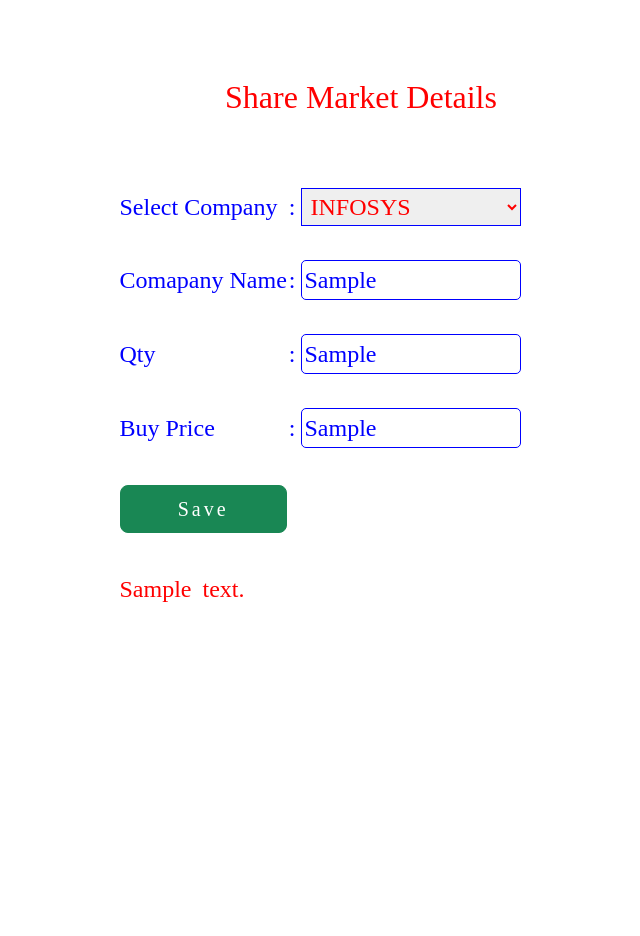
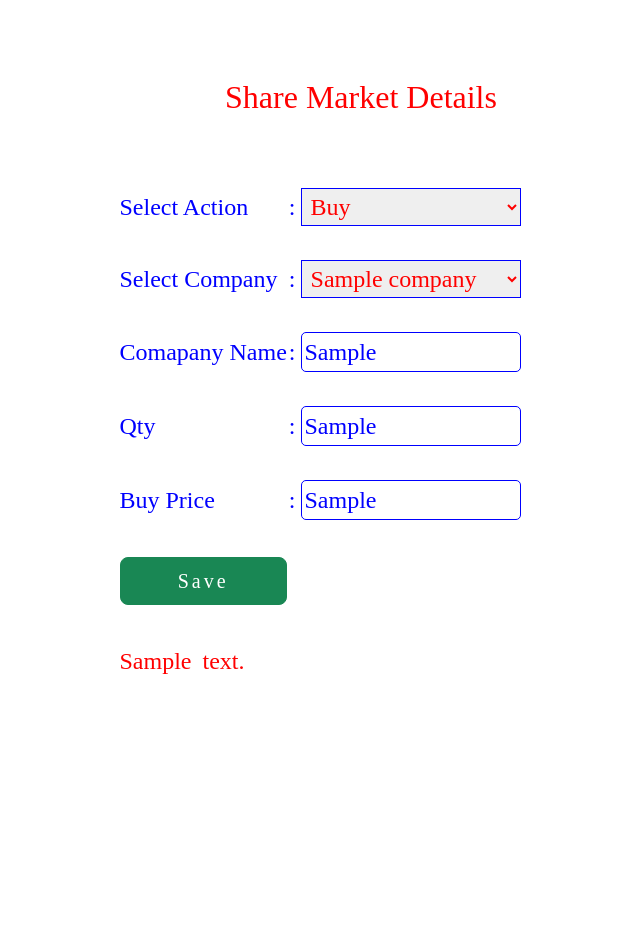
Before and after one commit to ThanigaiFacts/ThanigaiFacts, a Flask app: template templates/Admin/ShareMarket.html in a window 1280 px wide. Shown: the part 201-1137 px from the top of the page, without its empty margins (279-919 px from the left). Before the commit the page ends 803 px from the top, so only its background shows below. Run offline with Flask 2, Linux system fonts and the light colour scheme; the template is opened without the code that fills it: most values are stand-ins (such as "Sample title", 1, 10 or a date in 2020).

Commit message:
updated share market api

```diff
--- a/ShareMarket.py
+++ b/ShareMarket.py
@@ -246,6 +246,10 @@ def loadComapanyNames():
 
 '''
 
+def  getCompanyList():
+    return ["INFOSYS","WIPRO","ITC","EXIDE"]
+
+
 def getShareData():
     sheet_endpoint = "https://api.sheety.co/9185ea913e3a1db7afa05d850171b7af/shareMarket/holdings"
 
@@ -299,31 +303,30 @@ def postData():
     totAmtInvested = float(amtInvested) + float(totAmt)
     newAvgPrice = round(totAmtInvested / totQty, 2)
 
-    shareData_endpoint = "https://api.sheety.co/9185ea913e3a1db7afa05d850171b7af/shareMarket/shareData"
+    shareData_endpoint = f"https://script.google.com/macros/s/AKfycbzHI11Kw3rGSUSHKMlK1nJVw1yD_Lc6I73o56w6_A/exec"
 
-    headerData = {
-        "Authorization": "Basic dGhhbmlnYWk6c29sdXRpb25zQDEyMw",
-        "Content-Type": "application/json"
+    shareDatum = {
+
+        "Date": datetime.now().strftime("%d/%m/%Y"),
+        "CompanyName": CompName.upper(),
+        "PrevAvgPrice": avpprice,
+        "HeldQuantity": heldQty,
+        "BuyPrice": round(float(Bprice), 2),
+        "BuyQuantity": int(Bqty),
+        "AmtInvested": amtInvested,
+        "NewAvgPrice": newAvgPrice,
+        "TotalQuantity": totQty,
+        "TotalAmtInvested": totAmtInvested
+
+    }
+    param = {
+        "action": "writeData"
     }
 
-    shareDatum = {
-        "shareDatum": {
-            "date": datetime.now().strftime("%d/%m/%Y"),
-            "companyName": CompName.upper(),
-            "prevAvgPrice": avpprice,
-            "heldQuantity": heldQty,
-            "buyPrice": round(float(Bprice), 2),
-            "buyQuantity": int(Bqty),
-            "amtInvested": amtInvested,
-            "newAvgPrice": newAvgPrice,
-            "totalQuantity": totQty,
-            "totalAmtInvested": totAmtInvested
-        }
-    }
-
-    res = requests.post(shareData_endpoint, json=shareDatum, headers=headerData)
+    res = requests.post(shareData_endpoint, params=param, json=shareDatum)
+    print(res.text)
     if res.status_code == 200:
-        updateShareData(newAvgPrice, totQty, totAmtInvested, rowID, isCompanyPresent)
+        # updateShareData(newAvgPrice, totQty, totAmtInvested, rowID, isCompanyPresent)
         return 'Data Saved Successfully!'
     else:
         return 'Oops Something Went Wrong, Try again!'
--- a/server.py
+++ b/server.py
@@ -112,21 +112,21 @@ def AvgCalculator():
 @app.route("/admin/sm", methods=['POST', 'GET'])
 @admin.login_required
 def ShareMarket():
+       company =  shares.getCompanyList()
        if request.method == 'POST':
+           actionPerform = request.form['ActionList']
            CompName = request.form['CompanyName']
            FBQ = request.form['BuyQty']
            FBP = request.form['BuyPrice']
-
-
            isFieldsEmpty, Text = shares.ShareMarketData(FBQ, FBP,CompName)
            if isFieldsEmpty:
-               return render_template("Admin/ShareMarket.html", Fempty = isFieldsEmpty, outText=Text)
+               return render_template("Admin/ShareMarket.html", Fempty = isFieldsEmpty, outText=Text,Companies = company)
            else:
-               return render_template("Admin/ShareMarket.html", Fempty = isFieldsEmpty,  outText=Text)
+               return render_template("Admin/ShareMarket.html", Fempty = isFieldsEmpty,  outText=Text,Companies = company)
 
 
        else:
-            return render_template("Admin/ShareMarket.html",Fempty = None)
+            return render_template("Admin/ShareMarket.html",Fempty = None,Companies = company)
 
 
 @app.errorhandler(404)
--- a/templates/Admin/ShareMarket.html
+++ b/templates/Admin/ShareMarket.html
@@ -12,6 +12,20 @@
 
     <table class="ShareMarket-table">
          <h4 style="color:red;text-align:center;font-size:2rem;">Share Market Details</h4>
+        <tr>
+        <td >
+          <label>
+            Select Action
+          </label>
+        </td>
+         <td>
+          :  <select name="ActionList" class="companylist-style">
+              <option value="Buy">Buy</option>
+              <option value="Sell">Sell</option>
+             </select>
+        </td>
+      </tr>
+
       <tr>
         <td >
           <label>
@@ -20,10 +34,9 @@
         </td>
          <td>
           :  <select id="CompanyList" name="CompanyNames" class="companylist-style">
-              <option value="INFOSYS">INFOSYS</option>
-              <option value="WIPRO">WIPRO</option>
-             <option value="HCL">HCL</option>
-             <option value="TCS">TCS</option>
+              {% for company in Companies: %}
+                 <option value="{{ company }}">{{ company }}</option>
+              {% endfor %}
              </select>
         </td>
       </tr>
```
